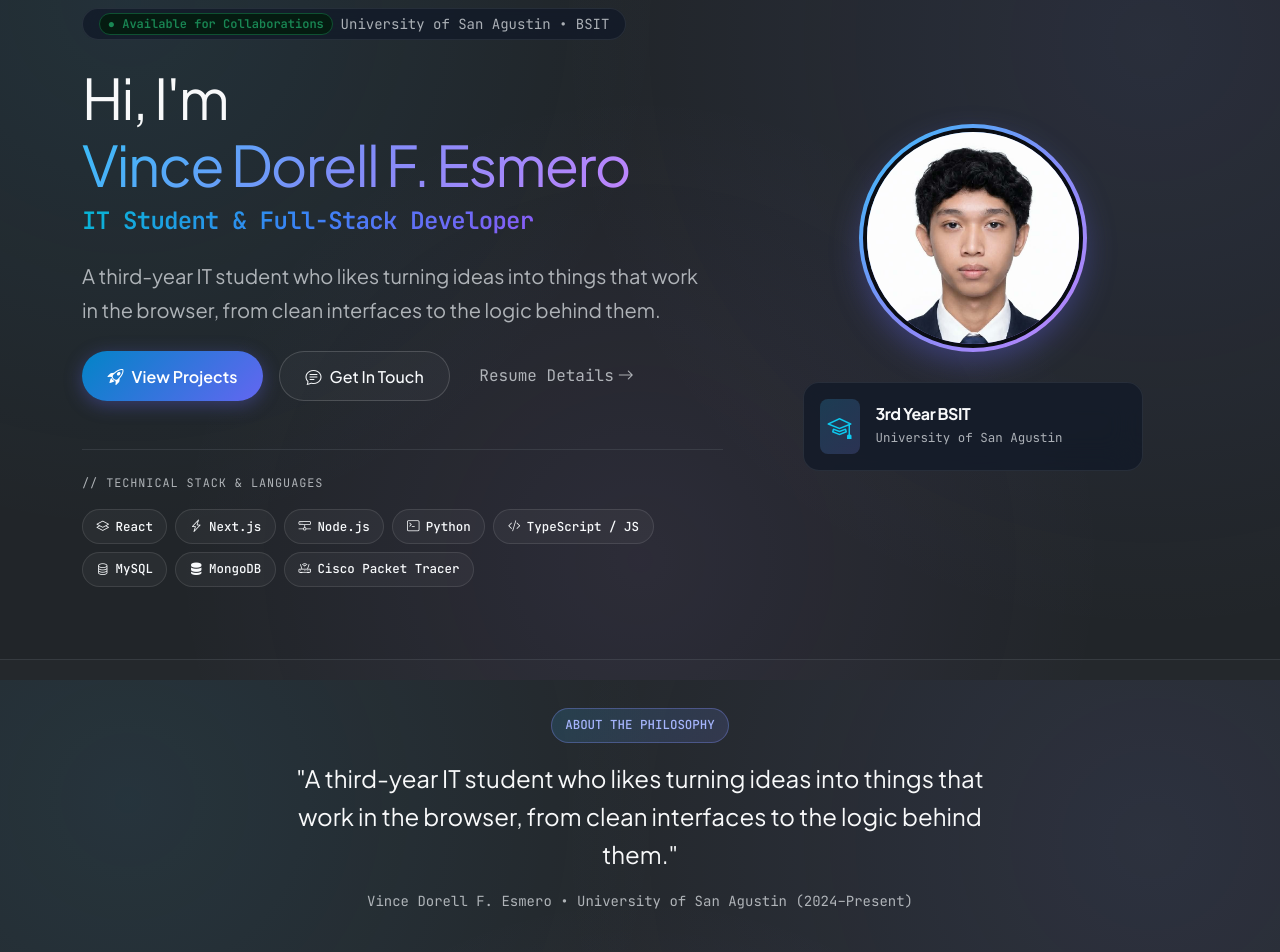
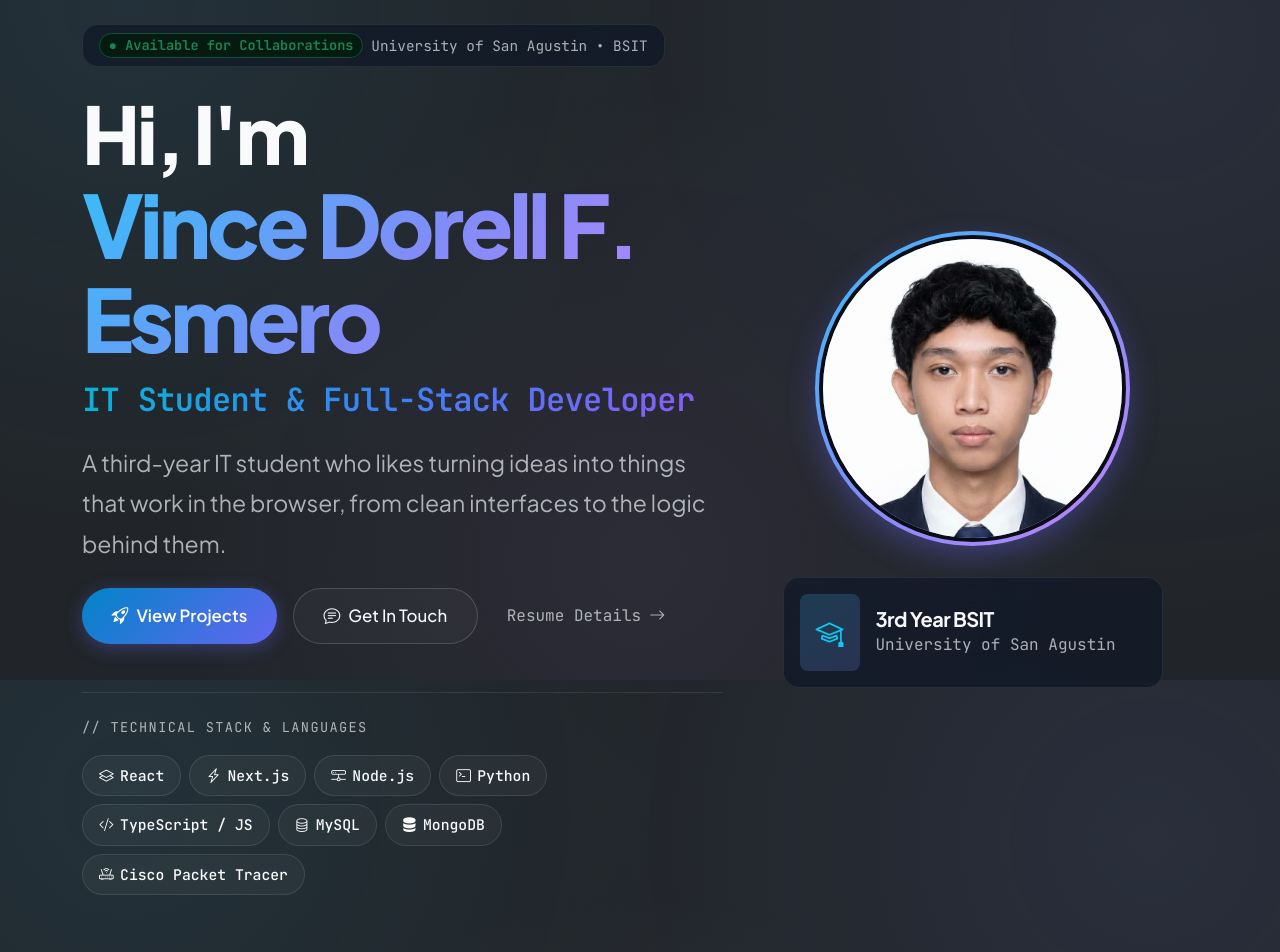
Before and after one commit to vincee921712/react-bootstrap-portfolio, a React (Vite) app: page / in a window 1280 px wide. Shown: the part 120-1072 px from the top of the page. Built offline with nearby package versions, Linux system fonts and the light colour scheme.

Commit message:
style: increase home screen typography and enable smooth downward scrolling

```diff
--- a/src/index.css
+++ b/src/index.css
@@ -283,3 +283,61 @@ footer {
   border-top: 1px solid var(--border-subtle);
   background: rgba(10, 13, 20, 0.95);
 }
+/* Home Screen Font Scaling & Fluid Layout */
+.home-wrapper {
+  overflow-y: visible;
+  position: relative;
+}
+
+.hero-section {
+  min-height: calc(100vh - 120px);
+  display: flex;
+  align-items: center;
+}
+
+.hero-title {
+  font-size: clamp(2.8rem, 6.2vw, 5.2rem);
+  font-weight: 800;
+  line-height: 1.08;
+  letter-spacing: -0.04em;
+}
+
+.hero-name {
+  font-size: clamp(3rem, 6.8vw, 5.6rem);
+  letter-spacing: -0.045em;
+}
+
+.hero-subtitle {
+  font-size: clamp(1.35rem, 2.5vw, 2rem);
+  letter-spacing: -0.02em;
+}
+
+.hero-bio {
+  font-size: clamp(1.15rem, 1.8vw, 1.45rem);
+  line-height: 1.75;
+}
+
+.btn-hero {
+  font-size: 1.05rem !important;
+  padding: 0.85rem 1.85rem !important;
+}
+
+.stack-tag {
+  font-size: 0.92rem !important;
+  padding: 0.5rem 1rem !important;
+}
+
+.hero-avatar-img {
+  width: clamp(240px, 24vw, 320px) !important;
+  height: clamp(240px, 24vw, 320px) !important;
+}
+
+.quote-text {
+  font-size: clamp(1.4rem, 2.4vw, 2.2rem) !important;
+  line-height: 1.5 !important;
+}
+
+.cta-title {
+  font-size: clamp(2.4rem, 4.5vw, 3.8rem);
+  letter-spacing: -0.03em;
+}
--- a/src/pages/Home.tsx
+++ b/src/pages/Home.tsx
@@ -4,61 +4,64 @@ import { Link } from 'react-router-dom'
 
 export const Home: React.FC = () => {
   return (
-    <div>
+    <div className="home-wrapper">
       {/* Hero Section */}
-      <section className="py-5 my-auto">
+      <section className="py-5 my-3 hero-section">
         <Container>
           <Row className="align-items-center gy-5">
             {/* Left: Headline & Bio */}
             <Col lg={7} className="order-2 order-lg-1 text-center text-lg-start">
-              <div className="d-inline-flex align-items-center gap-2 px-3 py-1 mb-4 rounded-pill gradient-card-static border">
-                <span className="badge bg-success-subtle text-success border border-success-subtle rounded-pill font-mono small">
+              <div className="d-inline-flex align-items-center gap-2 px-3 py-2 mb-4 rounded-pill gradient-card-static border">
+                <span className="badge bg-success-subtle text-success border border-success-subtle rounded-pill font-mono" style={{ fontSize: '0.85rem' }}>
                   ● Available for Collaborations
                 </span>
-                <span className="text-muted small font-mono">University of San Agustin &bull; BSIT</span>
+                <span className="text-muted font-mono" style={{ fontSize: '0.9rem' }}>
+                  University of San Agustin &bull; BSIT
+                </span>
               </div>
 
-              <h1 className="display-4 fw-extrabold text-light mb-2">
-                Hi, I'm <span className="gradient-text">Vince Dorell F. Esmero</span>
+              <h1 className="hero-title mb-3">
+                Hi, I'm <br />
+                <span className="gradient-text hero-name">Vince Dorell F. Esmero</span>
               </h1>
 
-              <h2 className="h4 gradient-text-accent fw-bold font-mono mb-4">
+              <h2 className="hero-subtitle gradient-text-accent fw-bold font-mono mb-4">
                 IT Student &amp; Full-Stack Developer
               </h2>
 
-              <p className="lead text-muted mb-4 fs-5" style={{ maxWidth: '620px', lineHeight: '1.7' }}>
+              <p className="hero-bio text-muted mb-4" style={{ maxWidth: '680px' }}>
                 A third-year IT student who likes turning ideas into things that work in the browser,
                 from clean interfaces to the logic behind them.
               </p>
 
               <div className="d-flex flex-wrap justify-content-center justify-content-lg-start gap-3 mb-5">
-                <Link to="/projects" className="btn-gradient-primary">
+                <Link to="/projects" className="btn-gradient-primary btn-hero">
                   <i className="bi bi-rocket-takeoff"></i>
                   <span>View Projects</span>
                 </Link>
-                <Link to="/contact" className="btn-gradient-outline">
+                <Link to="/contact" className="btn-gradient-outline btn-hero">
                   <i className="bi bi-chat-text"></i>
                   <span>Get In Touch</span>
                 </Link>
-                <Link to="/about" className="btn btn-link text-muted text-decoration-none d-inline-flex align-items-center gap-1 font-mono small">
+                <Link to="/about" className="btn btn-link text-muted text-decoration-none d-inline-flex align-items-center gap-2 font-mono fs-6">
                   Resume Details <i className="bi bi-arrow-right"></i>
                 </Link>
               </div>
 
               {/* Verified Technical Skills Highlight */}
               <div className="pt-4 border-top border-secondary border-opacity-25">
-                <span className="text-uppercase small font-mono text-muted d-block mb-3" style={{ fontSize: '0.74rem', letterSpacing: '0.08em' }}>
+                <span className="text-uppercase font-mono text-muted d-block mb-3" style={{ fontSize: '0.85rem', letterSpacing: '0.1em' }}>
                   // Technical Stack &amp; Languages
                 </span>
                 <div className="d-flex flex-wrap justify-content-center justify-content-lg-start gap-2">
-                  <span className="gradient-badge"><i className="bi bi-layers"></i> React</span>
-                  <span className="gradient-badge"><i className="bi bi-lightning-charge"></i> Next.js</span>
-                  <span className="gradient-badge"><i className="bi bi-hdd-network"></i> Node.js</span>
-                  <span className="gradient-badge"><i className="bi bi-terminal"></i> Python</span>
-                  <span className="gradient-badge"><i className="bi bi-code-slash"></i> TypeScript / JS</span>
-                  <span className="gradient-badge"><i className="bi bi-database"></i> MySQL</span>
-                  <span className="gradient-badge"><i className="bi bi-server"></i> MongoDB</span>
-                  <span className="gradient-badge"><i className="bi bi-router"></i> Cisco Packet Tracer</span>
+                  <span className="gradient-badge stack-tag"><i className="bi bi-layers"></i> React</span>
+                  <span className="gradient-badge stack-tag"><i className="bi bi-lightning-charge"></i> Next.js</span>
+                  <span className="gradient-badge stack-tag"><i className="bi bi-hdd-network"></i> Node.js</span>
+                  <span className="gradient-badge stack-tag"><i className="bi bi-terminal"></i> Python</span>
+                  <span className="gradient-badge stack-tag"><i className="bi bi-code-slash"></i> TypeScript / JS</span>
+                  <span className="gradient-badge stack-tag"><i className="bi bi-database"></i> MySQL</span>
+                  <span className="gradient-badge stack-tag"><i className="bi bi-server"></i> MongoDB</span>
+                  <span className="gradient-badge stack-tag"><i className="bi bi-router"></i> Cisco Packet Tracer</span>
                 </div>
               </div>
             </Col>
@@ -69,18 +72,18 @@ export const Home: React.FC = () => {
                 <img
                   src="/profile.jpg"
                   alt="Vince Dorell F. Esmero"
-                  className="gradient-avatar-img"
+                  className="gradient-avatar-img hero-avatar-img"
                 />
               </div>
 
-              <div className="gradient-card mx-auto p-3 text-start" style={{ maxWidth: '340px' }}>
+              <div className="gradient-card mx-auto p-3 text-start" style={{ maxWidth: '380px' }}>
                 <div className="d-flex align-items-center gap-3">
-                  <div className="p-2 rounded-3" style={{ background: 'linear-gradient(135deg, rgba(56, 189, 248, 0.2), rgba(129, 140, 248, 0.2))' }}>
-                    <i className="bi bi-mortarboard text-info fs-4"></i>
+                  <div className="p-3 rounded-3" style={{ background: 'linear-gradient(135deg, rgba(56, 189, 248, 0.2), rgba(129, 140, 248, 0.2))' }}>
+                    <i className="bi bi-mortarboard text-info fs-3"></i>
                   </div>
                   <div>
-                    <h6 className="mb-0 text-light fw-bold">3rd Year BSIT</h6>
-                    <small className="text-muted font-mono" style={{ fontSize: '0.78rem' }}>University of San Agustin</small>
+                    <h5 className="mb-0 text-light fw-bold">3rd Year BSIT</h5>
+                    <small className="text-muted font-mono fs-6">University of San Agustin</small>
                   </div>
                 </div>
               </div>
@@ -90,15 +93,15 @@ export const Home: React.FC = () => {
       </section>
 
       {/* Editorial Quote Section */}
-      <section className="py-5 my-4 border-top border-bottom border-secondary border-opacity-25" style={{ backgroundColor: 'rgba(255, 255, 255, 0.015)' }}>
+      <section className="py-5 my-5 border-top border-bottom border-secondary border-opacity-25" style={{ backgroundColor: 'rgba(255, 255, 255, 0.015)' }}>
         <Container>
           <Row className="justify-content-center text-center">
-            <Col lg={8}>
-              <span className="gradient-badge gradient-badge-accent mb-3">ABOUT THE PHILOSOPHY</span>
-              <p className="h4 fw-normal text-light mb-3" style={{ lineHeight: '1.6' }}>
+            <Col lg={9}>
+              <span className="gradient-badge gradient-badge-accent mb-4 px-3 py-2 fs-6">ABOUT THE PHILOSOPHY</span>
+              <p className="quote-text fw-normal text-light mb-4">
                 "A third-year IT student who likes turning ideas into things that work in the browser, from clean interfaces to the logic behind them."
               </p>
-              <div className="font-mono text-muted small">
+              <div className="font-mono text-muted fs-6">
                 Vince Dorell F. Esmero &bull; University of San Agustin (2024–Present)
               </div>
             </Col>
@@ -107,21 +110,21 @@ export const Home: React.FC = () => {
       </section>
 
       {/* Call to Action Section */}
-      <section className="py-5 my-4 text-center">
+      <section className="py-5 my-5 text-center">
         <Container>
           <div className="py-4">
-            <h2 className="display-5 fw-bold text-light mb-3">
+            <h2 className="cta-title fw-bold text-light mb-3">
               Interested in <span className="gradient-text">collaborating?</span>
             </h2>
-            <p className="text-muted font-mono small mb-4">
+            <p className="text-muted font-mono fs-5 mb-5">
               esmerovince999@gmail.com &bull; github.com/vincee921712
             </p>
-            <div className="d-inline-flex gap-3">
-              <Link to="/contact" className="btn-gradient-primary">
+            <div className="d-inline-flex flex-wrap justify-content-center gap-3">
+              <Link to="/contact" className="btn-gradient-primary btn-hero">
                 <span>Send a Message</span>
                 <i className="bi bi-arrow-right"></i>
               </Link>
-              <Link to="/about" className="btn-gradient-outline">
+              <Link to="/about" className="btn-gradient-outline btn-hero">
                 <span>View Full Resume</span>
               </Link>
             </div>
```
